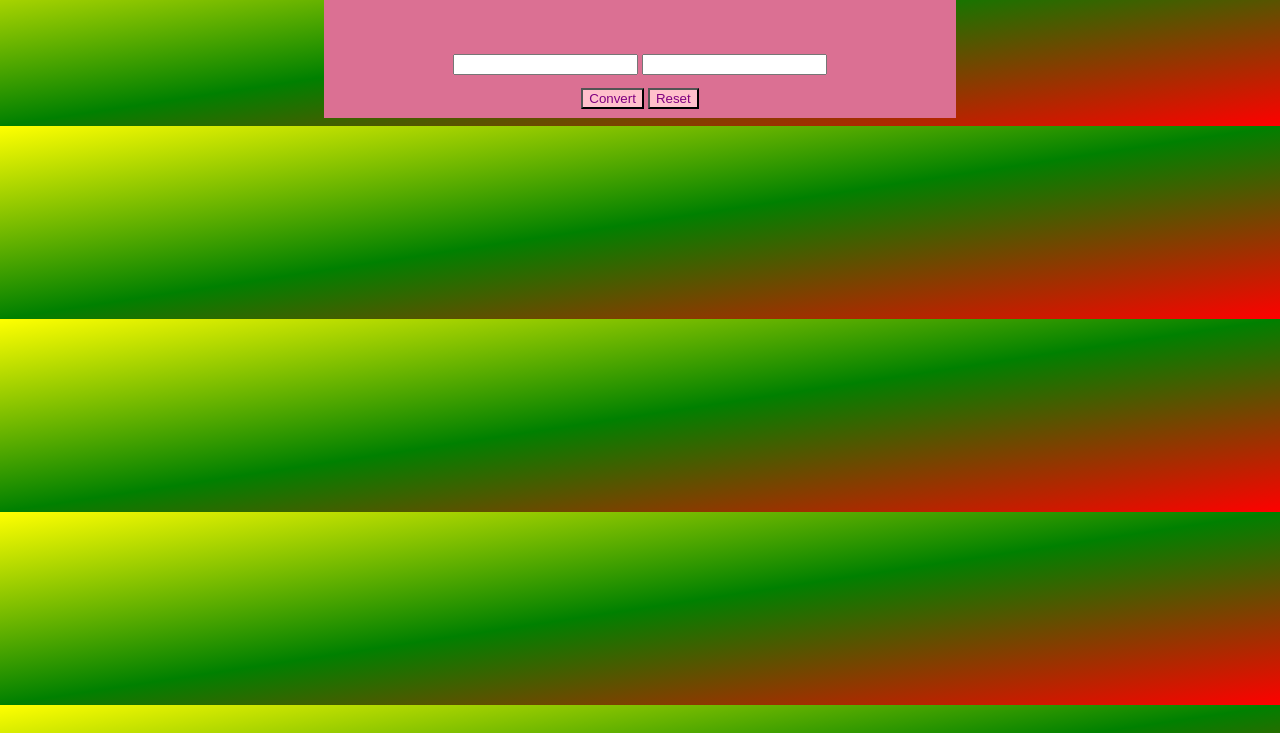
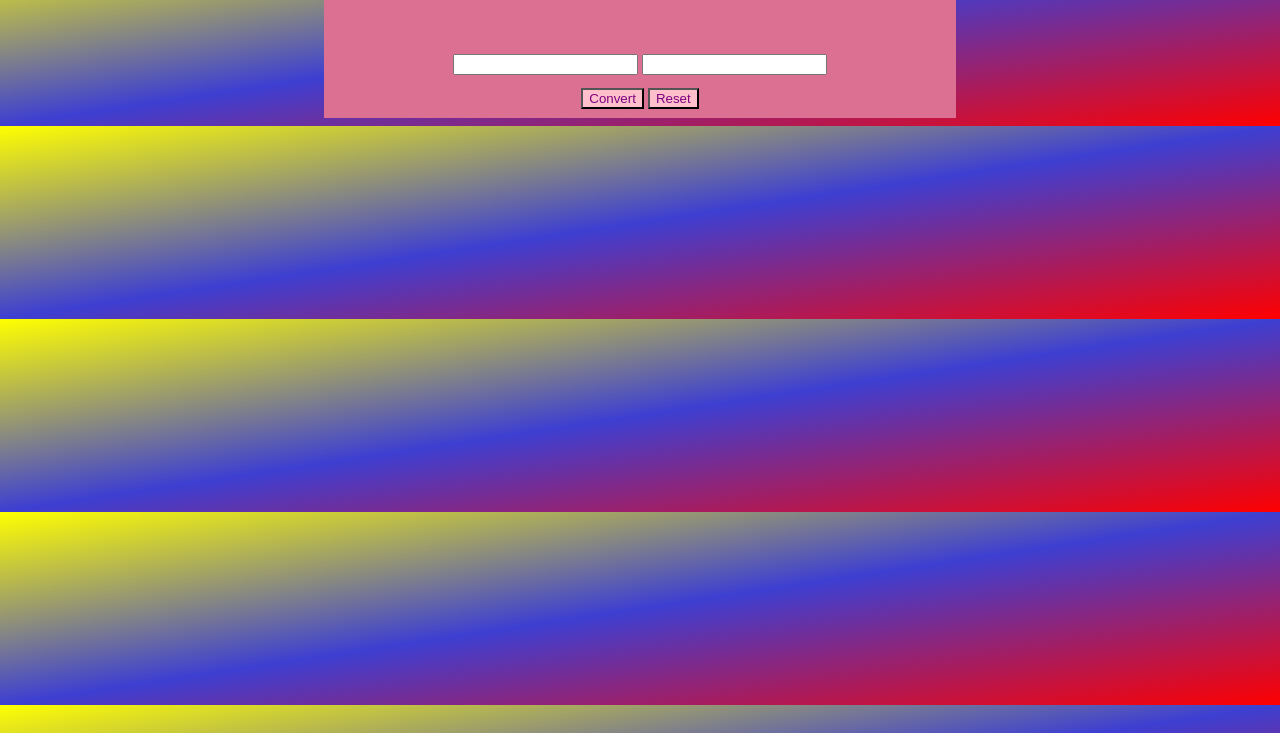
Before and after one commit to ShreshthaBhaskar/Number_System_Converter, a plain HTML site: page index.html in a window 1280 px wide. Shown: the part 67-800 px from the top of the page. Drawn offline with Linux system fonts and the light colour scheme.

Commit message:
uodate backgroud colour of bady

```diff
--- a/index.css
+++ b/index.css
@@ -50,7 +50,7 @@ h1{
     background-color: pink;
 }
 body{
-   background: linear-gradient(to top left,red,green,yellow);
+   background: linear-gradient(to top left,red,rgb(61, 63, 210),yellow);
    background-size:cover,900px
 
 }
```
